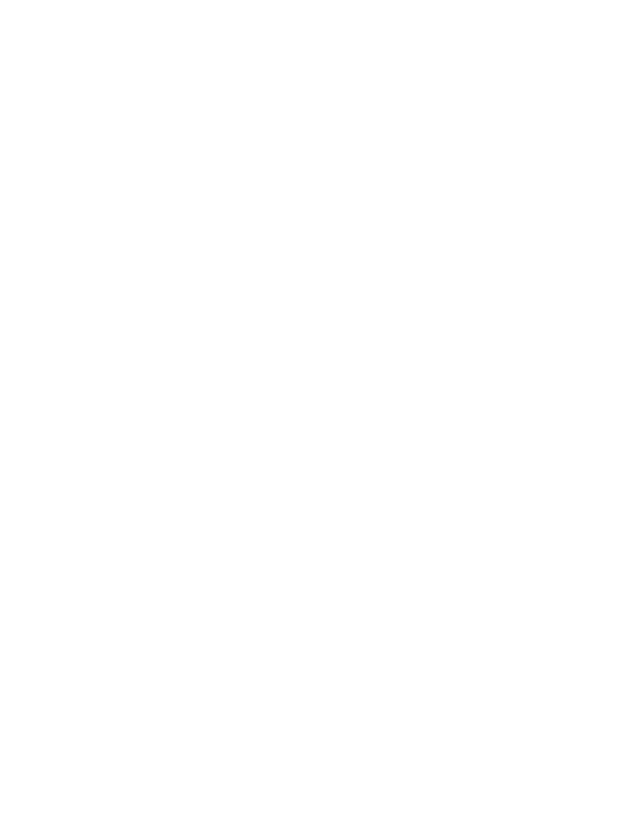
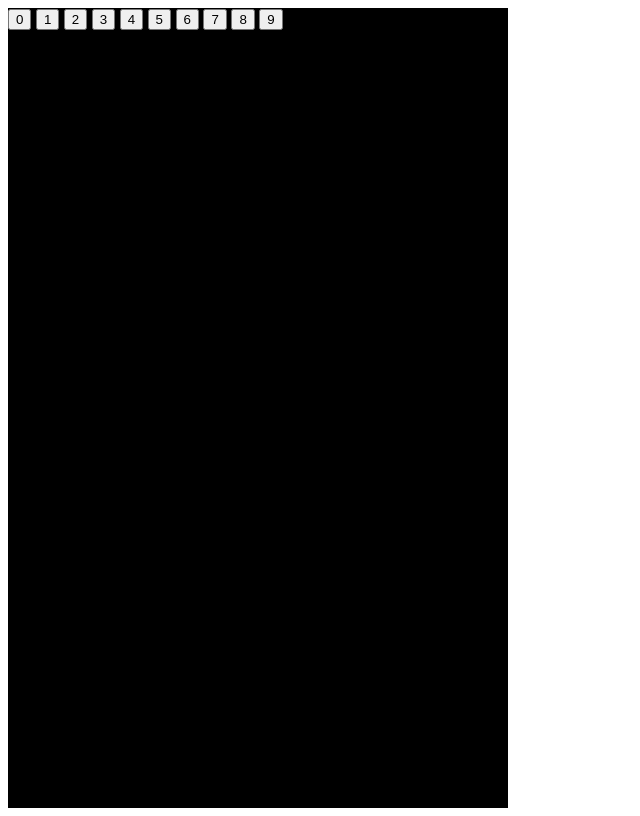
Before and after one commit to Susano111014/Calculator, a plain HTML site: page index.html in a window 1280 px wide. Shown: the whole page, without its empty margins (0-640 px from the left). Drawn offline with Linux system fonts and the light colour scheme.

Commit message:
feat: :art: display digits in the screen
I've used buttons for the digits and a parent div for its container

```diff
--- a/index.html
+++ b/index.html
@@ -8,5 +8,17 @@
 </head>
 <body>
     <script src="calculator.js"></script>
+    <div class="digits">
+        <button class="digit">0</button>
+        <button class="digit">1</button>
+        <button class="digit">2</button>
+        <button class="digit">3</button>
+        <button class="digit">4</button>
+        <button class="digit">5</button>
+        <button class="digit">6</button>
+        <button class="digit">7</button>
+        <button class="digit">8</button>
+        <button class="digit">9</button>
+    </div>
 </body>
 </html>
--- a/style.css
+++ b/style.css
@@ -0,0 +1,7 @@
+.digits {
+    width: 500px;
+    height: 800px;
+    background-color: black;
+    color: white;
+    font-size: large;
+}
```
